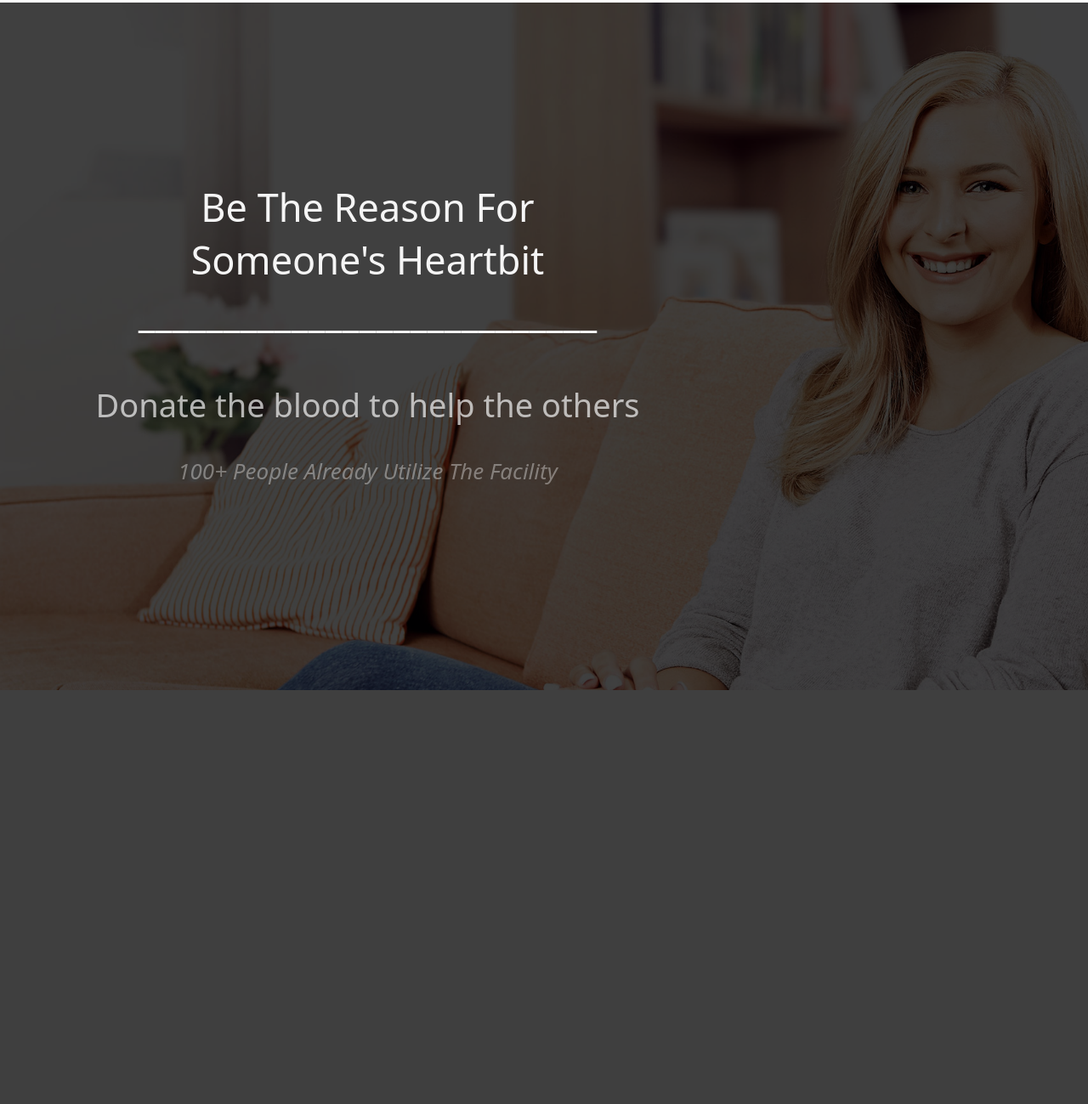
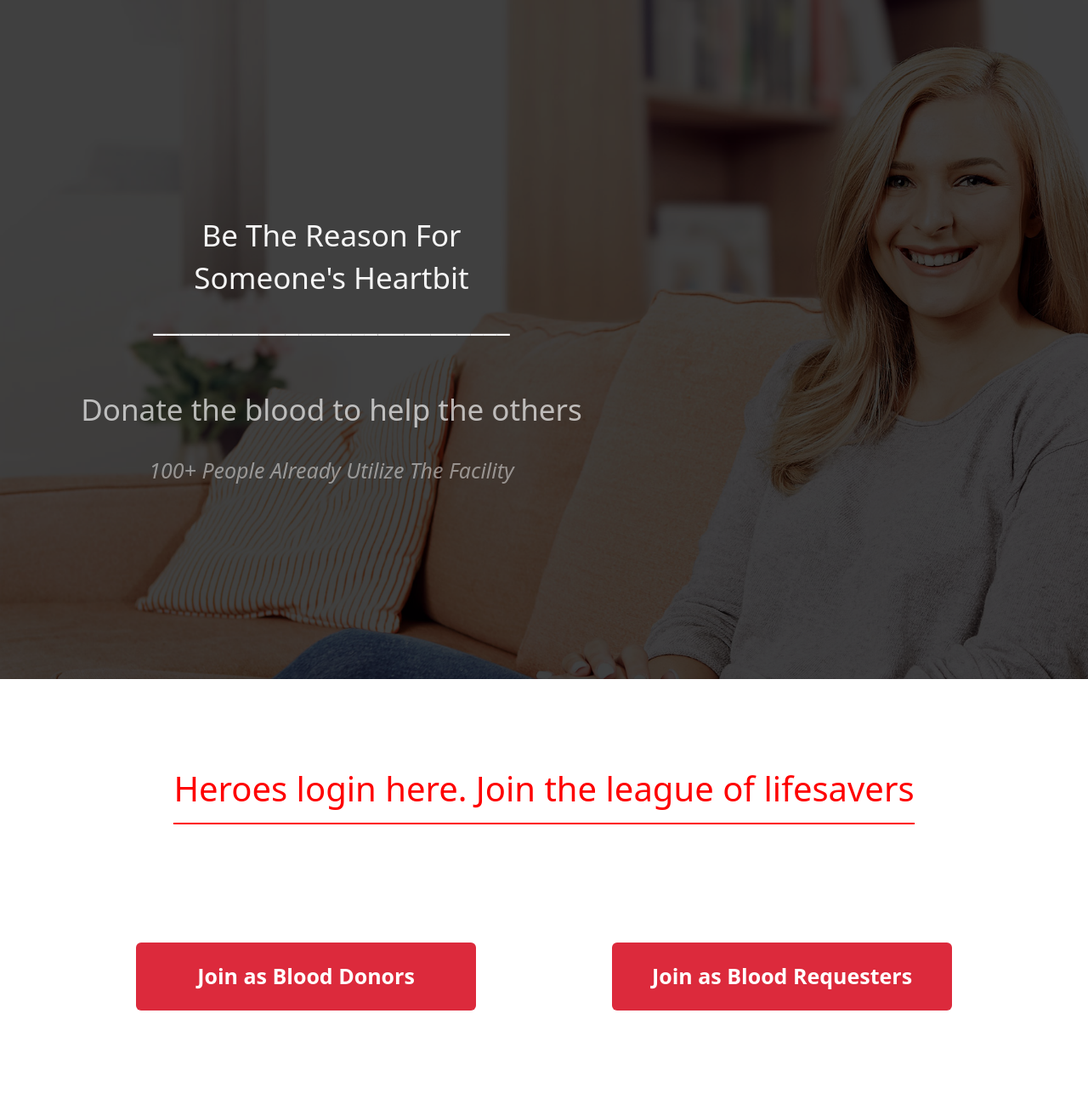
Before and after one commit to ruban117/Online-Blood-Donor-Database-Management-System, a PHP site: page /home.html in a window 1280 px wide; the page is wider, and only the part inside the window is pictured. Shown: the part 56-1355 px from the top of that part at 85% size. Before the commit the page ends 868 px from the top of that part, so only its background shows below. Run offline with PHP 8.4, Linux system fonts and the light colour scheme.

Commit message:
home page modify

```diff
--- a/Home Page/home.css
+++ b/Home Page/home.css
@@ -24,7 +24,7 @@
 .headerpic {
     background-image: url('header.png');
     background-size: cover;
-    height: 700px;
+    height: 800px;
     width: 100%;
 }
 .quotations {
@@ -232,7 +232,7 @@
         font-size: 22px;
     }
 }
-@media (min-width:1025px) and (max-width:1441px){
+/*@media (min-width:1025px) and (max-width:1441px){
     .headerpic {
         background-size: cover;
         height: 809px;
@@ -266,4 +266,41 @@
         opacity: 55%;
         font-size: 26px;
     }
+}*/
+.login{
+    height: 500px;
+    background-color: #ffffff;
+    position: relative;
+    top:31px;
+    display: flex;
+    justify-content: center;
+    align-items: center;
+    flex-direction: column;
 }
+.heading{
+    height: 200px;
+    width: 1000px;
+    color: #fe0000;
+    display: flex;
+    justify-content: center;
+    align-items: center;
+}
+.heading hr{
+    border: 1px solid #fe0000;
+    opacity: 100%;
+}
+.buttons{
+    height: 200px;
+    width:100%;
+    display: flex;
+    justify-content: space-evenly;
+    align-items: center;
+}
+.buttons .btn{
+    height: 80px;
+    width: 400px;
+    color: #ffffff;
+    font-weight: bold;
+    background-color: #dc2a3c;
+    font-size: 25px;
+}
--- a/Home Page/home.html
+++ b/Home Page/home.html
@@ -54,7 +54,18 @@
       <p><i>100+ People Already Utilize The Facility</i></p>
     </div>
   </div>
+  <br>
   <!------------------------------------------SECOND DIV STARTS HERE---------------------------------->
+  <div class="login">
+    <div class="heading">
+      <h1>Heroes login here. Join the league of lifesavers<hr></h1>
+    </div>
+    <div class="buttons">
+      <a href="#"><button type="button" class="btn">Join as Blood
+        Donors</button></a>
+      <a href="#"><button type="button" class="btn">Join as Blood Requesters</button></a>
+    </div>
+  </div>
   <script src="https://cdn.jsdelivr.net/npm/bootstrap@5.3.1/dist/js/bootstrap.bundle.min.js"
     integrity="sha384-HwwvtgBNo3bZJJLYd8oVXjrBZt8cqVSpeBNS5n7C8IVInixGAoxmnlMuBnhbgrkm"
     crossorigin="anonymous"></script>
```
